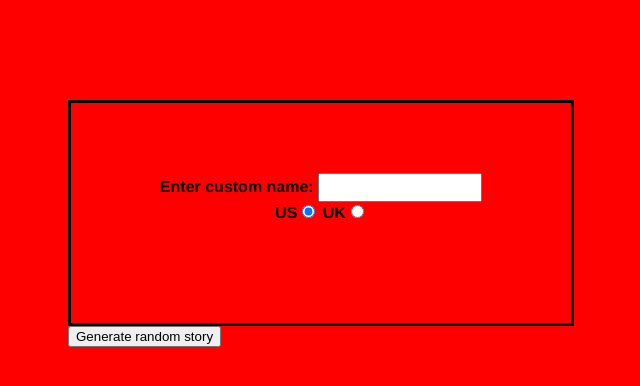
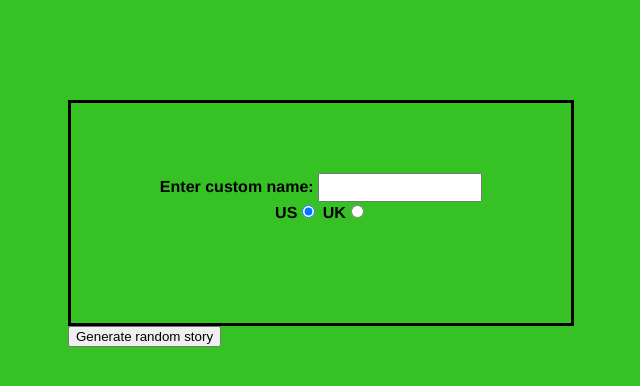
Before and after one commit to Tapily/ATStory, a plain HTML site: page index.html in a window 1280 px wide. Shown: the whole page, without its empty margins (332-972 px from the left). Drawn offline with Linux system fonts and the light colour scheme.

Commit message:
Update index.html

```diff
--- a/index.html
+++ b/index.html
@@ -10,7 +10,7 @@
     <style>
 
     body {
-       background: red;
+       background: #36C125;
       font-family: helvetica, sans-serif;
       margin-top:100px;
       margin-left:400px;
```
